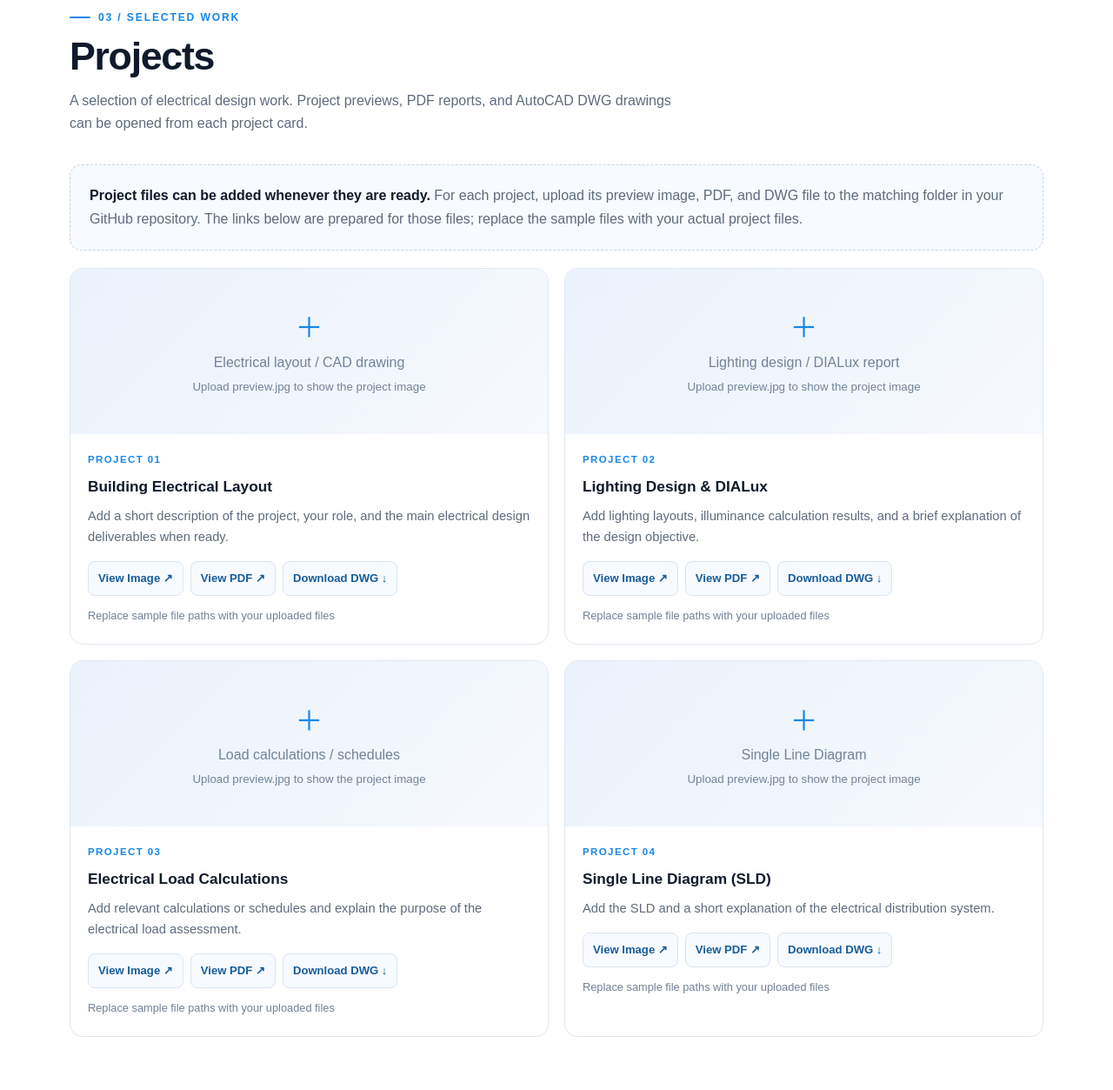
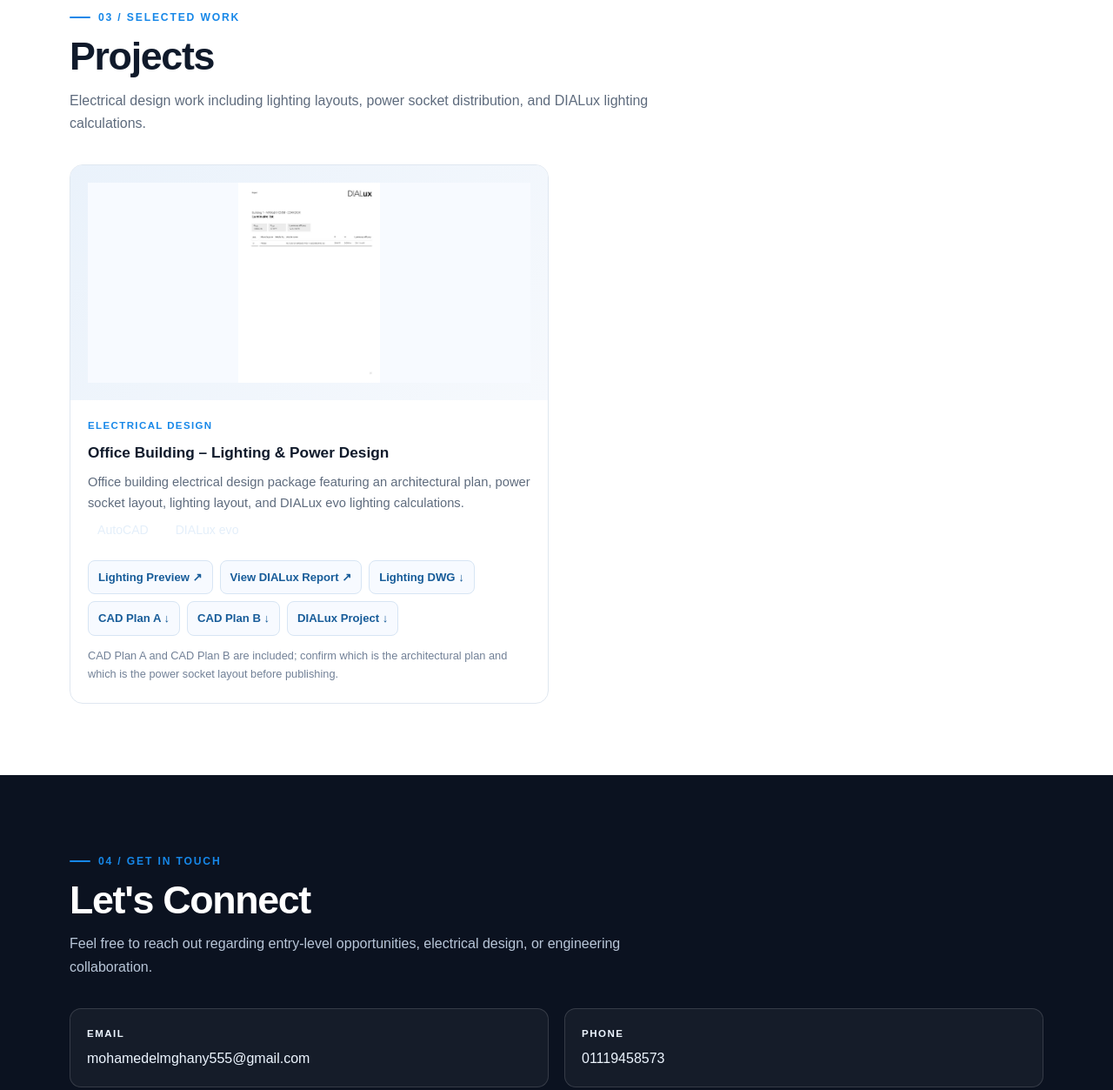
Before and after one commit to muhmdelmghany43-cyber/muhmdelmghany43-cyber.github.io, a plain HTML site: page index.html in a window 1280 px wide. Shown: the part 2549-3802 px from the top of the page at 87% size. Drawn offline with Linux system fonts and the light colour scheme.

Commit message:
Update index.html

```diff
--- a/index.html
+++ b/index.html
@@ -1289,110 +1289,36 @@ nav a:focus-visible {
       </div>
     </section>
 
-    <!-- Projects: placeholders ready for images, PDF reports, and AutoCAD files -->
+    <!-- Projects: Office Building Lighting & Power Design -->
     <section id="projects">
       <div class="container">
-
         <div class="section-head">
           <div class="section-kicker">03 / Selected Work</div>
-
           <h2 class="section-title">Projects</h2>
-
-          <p class="section-intro">
-            A selection of electrical design work. Project previews, PDF reports,
-            and AutoCAD DWG drawings can be opened from each project card.
-          </p>
-        </div>
-
-        <div class="project-note">
-          <strong>Project files can be added whenever they are ready.</strong>
-          For each project, upload its preview image, PDF, and DWG file to the
-          matching folder in your GitHub repository. The links below are prepared
-          for those files; replace the sample files with your actual project files.
+          <p class="section-intro">Electrical design work including lighting layouts, power socket distribution, and DIALux lighting calculations.</p>
         </div>
 
         <div class="project-grid">
-
           <article class="project-card">
-            <a class="project-image" href="projects/project-01/preview.jpg" target="_blank" rel="noopener noreferrer" aria-label="Open Project 01 preview image">
-              <img class="project-preview" src="projects/project-01/preview.jpg" alt="Project 01 electrical layout preview" onerror="this.style.display='none'; this.parentElement.style.textDecoration='none'; this.parentElement.innerHTML='<div class=&quot;project-fallback&quot;><span class=&quot;plus&quot;>＋</span>Electrical layout / CAD drawing<br><small>Upload preview.jpg to show the project image</small></div>';">
+            <a class="project-image" href="projects/office-building-lighting-power/preview/lighting_layout.jpg" target="_blank" rel="noopener noreferrer" aria-label="Open lighting design preview">
+              <img class="project-preview" src="projects/office-building-lighting-power/preview/lighting_layout.jpg" alt="DIALux lighting design luminaire information for office building">
             </a>
             <div class="project-body">
-              <div class="project-label">PROJECT 01</div>
-              <h3>Building Electrical Layout</h3>
-              <p>
-                Add a short description of the project, your role, and the main
-                electrical design deliverables when ready.
-              </p>
+              <div class="project-label">ELECTRICAL DESIGN</div>
+              <h3>Office Building – Lighting &amp; Power Design</h3>
+              <p>Office building electrical design package featuring an architectural plan, power socket layout, lighting layout, and DIALux evo lighting calculations.</p>
+              <div class="tool-pills"><span>AutoCAD</span><span>DIALux evo</span></div>
               <div class="project-files">
-                <a class="project-file-link" href="projects/project-01/preview.jpg" target="_blank" rel="noopener noreferrer">View Image ↗</a>
-                <a class="project-file-link" href="projects/project-01/report.pdf" target="_blank" rel="noopener noreferrer">View PDF ↗</a>
-                <a class="project-file-link" href="projects/project-01/drawing.dwg" download>Download DWG ↓</a>
+                <a class="project-file-link" href="projects/office-building-lighting-power/preview/lighting_layout.jpg" target="_blank" rel="noopener noreferrer">Lighting Preview ↗</a>
+                <a class="project-file-link" href="projects/office-building-lighting-power/reports/DIALux_Lighting_Calculation_Report.pdf" target="_blank" rel="noopener noreferrer">View DIALux Report ↗</a>
+                <a class="project-file-link" href="projects/office-building-lighting-power/drawings/Office_Lighting_Plan.dwg" download>Lighting DWG ↓</a>
+                <a class="project-file-link" href="projects/office-building-lighting-power/drawings/Office_Plan_A.dwg" download>CAD Plan A ↓</a>
+                <a class="project-file-link" href="projects/office-building-lighting-power/drawings/Office_Plan_B.dwg" download>CAD Plan B ↓</a>
+                <a class="project-file-link" href="projects/office-building-lighting-power/source/DIALux_Office_Lighting_Project.evo" download>DIALux Project ↓</a>
               </div>
-              <span class="project-placeholder">Replace sample file paths with your uploaded files</span>
+              <span class="project-placeholder">CAD Plan A and CAD Plan B are included; confirm which is the architectural plan and which is the power socket layout before publishing.</span>
             </div>
           </article>
-
-          <article class="project-card">
-            <a class="project-image" href="projects/project-02/preview.jpg" target="_blank" rel="noopener noreferrer" aria-label="Open Project 02 preview image">
-              <img class="project-preview" src="projects/project-02/preview.jpg" alt="Project 02 lighting design preview" onerror="this.style.display='none'; this.parentElement.style.textDecoration='none'; this.parentElement.innerHTML='<div class=&quot;project-fallback&quot;><span class=&quot;plus&quot;>＋</span>Lighting design / DIALux report<br><small>Upload preview.jpg to show the project image</small></div>';">
-            </a>
-            <div class="project-body">
-              <div class="project-label">PROJECT 02</div>
-              <h3>Lighting Design & DIALux</h3>
-              <p>
-                Add lighting layouts, illuminance calculation results, and a
-                brief explanation of the design objective.
-              </p>
-              <div class="project-files">
-                <a class="project-file-link" href="projects/project-02/preview.jpg" target="_blank" rel="noopener noreferrer">View Image ↗</a>
-                <a class="project-file-link" href="projects/project-02/report.pdf" target="_blank" rel="noopener noreferrer">View PDF ↗</a>
-                <a class="project-file-link" href="projects/project-02/drawing.dwg" download>Download DWG ↓</a>
-              </div>
-              <span class="project-placeholder">Replace sample file paths with your uploaded files</span>
-            </div>
-          </article>
-
-          <article class="project-card">
-            <a class="project-image" href="projects/project-03/preview.jpg" target="_blank" rel="noopener noreferrer" aria-label="Open Project 03 preview image">
-              <img class="project-preview" src="projects/project-03/preview.jpg" alt="Project 03 load calculations preview" onerror="this.style.display='none'; this.parentElement.style.textDecoration='none'; this.parentElement.innerHTML='<div class=&quot;project-fallback&quot;><span class=&quot;plus&quot;>＋</span>Load calculations / schedules<br><small>Upload preview.jpg to show the project image</small></div>';">
-            </a>
-            <div class="project-body">
-              <div class="project-label">PROJECT 03</div>
-              <h3>Electrical Load Calculations</h3>
-              <p>
-                Add relevant calculations or schedules and explain the purpose
-                of the electrical load assessment.
-              </p>
-              <div class="project-files">
-                <a class="project-file-link" href="projects/project-03/preview.jpg" target="_blank" rel="noopener noreferrer">View Image ↗</a>
-                <a class="project-file-link" href="projects/project-03/report.pdf" target="_blank" rel="noopener noreferrer">View PDF ↗</a>
-                <a class="project-file-link" href="projects/project-03/drawing.dwg" download>Download DWG ↓</a>
-              </div>
-              <span class="project-placeholder">Replace sample file paths with your uploaded files</span>
-            </div>
-          </article>
-
-          <article class="project-card">
-            <a class="project-image" href="projects/project-04/preview.jpg" target="_blank" rel="noopener noreferrer" aria-label="Open Project 04 preview image">
-              <img class="project-preview" src="projects/project-04/preview.jpg" alt="Project 04 single line diagram preview" onerror="this.style.display='none'; this.parentElement.style.textDecoration='none'; this.parentElement.innerHTML='<div class=&quot;project-fallback&quot;><span class=&quot;plus&quot;>＋</span>Single Line Diagram<br><small>Upload preview.jpg to show the project image</small></div>';">
-            </a>
-            <div class="project-body">
-              <div class="project-label">PROJECT 04</div>
-              <h3>Single Line Diagram (SLD)</h3>
-              <p>
-                Add the SLD and a short explanation of the electrical
-                distribution system.
-              </p>
-              <div class="project-files">
-                <a class="project-file-link" href="projects/project-04/preview.jpg" target="_blank" rel="noopener noreferrer">View Image ↗</a>
-                <a class="project-file-link" href="projects/project-04/report.pdf" target="_blank" rel="noopener noreferrer">View PDF ↗</a>
-                <a class="project-file-link" href="projects/project-04/drawing.dwg" download>Download DWG ↓</a>
-              </div>
-              <span class="project-placeholder">Replace sample file paths with your uploaded files</span>
-            </div>
-          </article>
-
         </div>
       </div>
     </section>
```
